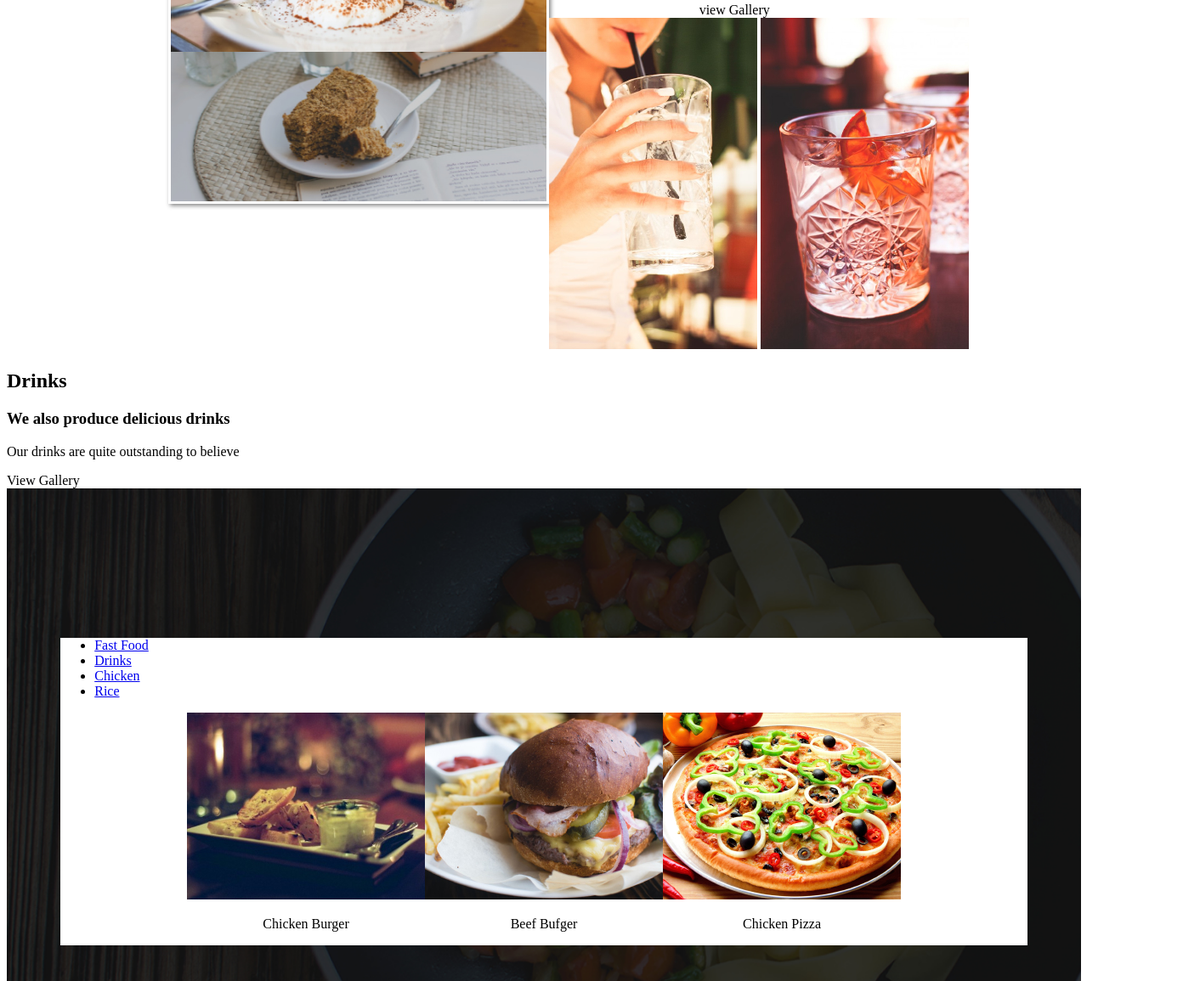
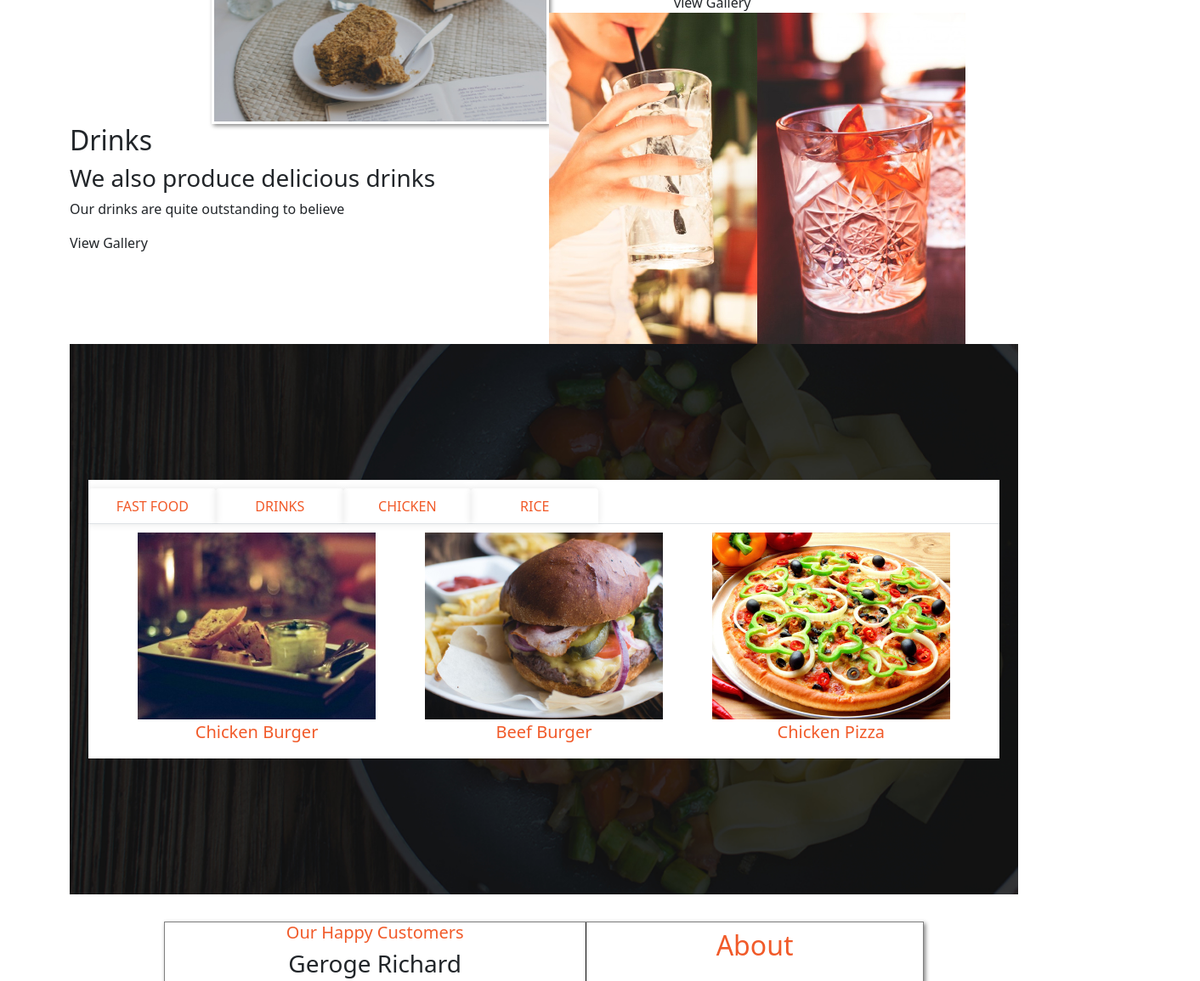
Before and after one commit to budds300/Resturant, a plain HTML site: page index.html in a window 1280 px wide. Shown: the part 818-1973 px from the top of the page at 85% size, 1412 px wide, since content can reach past the window. Drawn offline with nearby package versions, Linux system fonts and the light colour scheme.

Commit message:
Image Allignment

```diff
--- a/index.css
+++ b/index.css
@@ -239,10 +239,11 @@ width: 80%;
       background-size: cover;
       width: 100%;
       padding: 10rem 0;
+      clear: left;
   }
   #foodlist-menu{
       background-color:white;
-      width:90%;
+      width:96%;
       margin:auto;
 
   }
@@ -250,10 +251,66 @@ width: 80%;
     display: flex;
     flex-direction: row;
     text-align: center;
-    justify-content: center;
+    justify-content: space-evenly;
+    padding: auto;
+
+    margin: auto;
 
 }
 .footerimg{
     text-align: center;
     margin: auto;
 }
+.foodimages{
+    color:#F15A29 ;
+    font-size: 20px;
+}
+nav {
+    max-width: 100%;
+    padding: 10px 0;
+    margin: 0 auto;
+    width: 100%;
+
+
+}
+nav>ul>li{
+    width: 150px;
+    display: inline-block;
+    justify-content: stretch;
+    position: relative;
+}
+nav>ul{
+    text-align: center;
+
+}
+ nav>ul>li>a {
+
+    padding: 20px;
+    text-transform: uppercase;
+    text-decoration: none;
+    display: inline;
+    color:black;
+    background-color:  rgba(110, 110, 110, 0.733);
+
+
+    }
+    .nav-link {
+        box-shadow: 0 0 10px rgba(0, 0, 0, 0.1),inset  0 0 1px rgba(255, 255, 255, 0.6);
+        background: white;
+        color:#F15A29;
+        }
+        #drinks{
+            display: flex;
+            flex-direction: row;
+            height: 70%;
+            margin: auto;
+            display: inline;
+        }
+        .about-drinks{
+            clear: left;
+            float: left;
+        }
+        #drinksphoto{
+            display: flex;
+            flex-direction: row;
+        }
--- a/index.html
+++ b/index.html
@@ -3,9 +3,10 @@
   <head>
     <meta charset="utf-8">
     <meta name="viewport" content="width=device-width">
+    <link rel="preconnect" href="https://fonts.gstatic.com">
+    <link href="https://fonts.googleapis.com/css2?family=Noto+Sans+HK&display=swap" rel="stylesheet">
+    <link href="https://cdn.jsdelivr.net/npm/bootstrap@5.0.0-beta2/dist/css/bootstrap.min.css" rel="stylesheet" integrity="sha384-BmbxuPwQa2lc/FVzBcNJ7UAyJxM6wuqIj61tLrc4wSX0szH/Ev+nYRRuWlolflfl" crossorigin="anonymous">
     <link rel="stylesheet" href="index.css">
-    <link rel="preconnect" href="https://fonts.gstatic.com">
-<link href="https://fonts.googleapis.com/css2?family=Noto+Sans+HK&display=swap" rel="stylesheet">
     <title>Anita Resturans</title>
 
   </head>
@@ -51,34 +52,42 @@
         </div>
         <!-- Drinks -->
         <div id="Drinks">
-            <div id="drinksphoto">
-                <img src="./drink1.jpg" alt="someone having a drink">
-                <img src="./drink2.jpg" alt="purp drink">
-
-            </div>
+            <div class="about-drinks">
             <h2>Drinks</h2>
             <h3>We also produce delicious drinks</h3>
             <p>Our drinks are quite outstanding to believe</p>
             <div class="view gallery">View Gallery</div>
-
+            </div>
+            <div id="drinksphoto">
+                <img src="./drink1.jpg" alt="someone having a drink">
+                <img src="./drink2.jpg" alt="purp drink">
+            </div>
         </div>
         <!-- Food list menu -->
         <div id="foodlist-background">
             <div id="foodlist-menu">
                 <nav>
-                    <ul>
-                        <li><a href="#fastfood">Fast Food</a></li>
-                        <li><a href="#Drinks">Drinks</a></li>
-                        <li><a href="#chicken">Chicken</a></li>
-                        <li><a href="Rice"> Rice</a></li>
-                    </ul>
+                    <ul class="nav nav-tabs">
+                        <li class="nav-item">
+                          <a class="nav-link "  href="#Fast Food">Fast Food</a>
+                        </li>
+                        <li class="nav-item">
+                          <a class="nav-link" href="#Drinks">Drinks</a>
+                        </li>
+                        <li class="nav-item">
+                          <a class="nav-link" href="#Chicken">Chicken</a>
+                        </li>
+                        <li class="nav-item">
+                          <a class="nav-link " href="#Rice" tabindex="-1" >rice</a>
+                        </li>
+                      </ul>
                 </nav>
                 <div id="foodimages">
                     <div class="foodimages"><img src="./fastfood/chickenBurger.jpg" alt="chickenBurger"> <br>
                     <p>Chicken Burger</p>
                     </div>
                     <div class="foodimages"><img src="./fastfood/beefBurger.jpg" alt="beefBurger"> <br>
-                    <p>Beef Bufger</p>
+                    <p>Beef Burger</p>
                     </div>
                     <div class="foodimages"><img src="./fastfood/chickenPizza.jpg" alt="chickenPizza"> <br>
                     <p>Chicken Pizza</p>
@@ -127,6 +136,7 @@
             </div>
         </div>
     </div>
-
+        <script src="https://code.jquery.com/jquery-3.6.0.min.js" integrity="sha256-/xUj+3OJU5yExlq6GSYGSHk7tPXikynS7ogEvDej/m4=" crossorigin="anonymous"></script>
+        <script src="https://cdn.jsdelivr.net/npm/bootstrap@5.0.0-beta2/dist/js/bootstrap.bundle.min.js" integrity="sha384-b5kHyXgcpbZJO/tY9Ul7kGkf1S0CWuKcCD38l8YkeH8z8QjE0GmW1gYU5S9FOnJ0" crossorigin="anonymous"></script>
     </body>
     </html>
```
